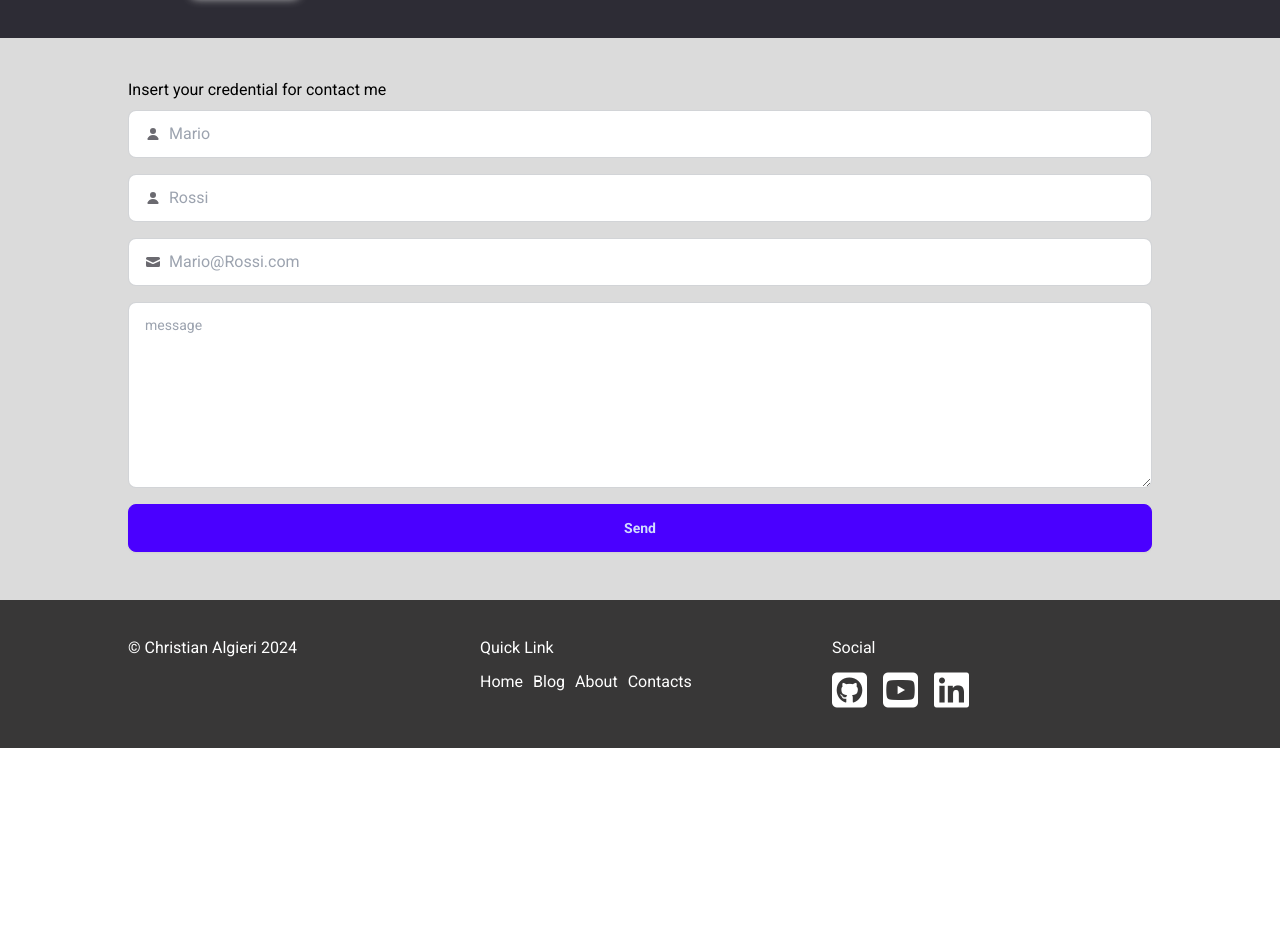
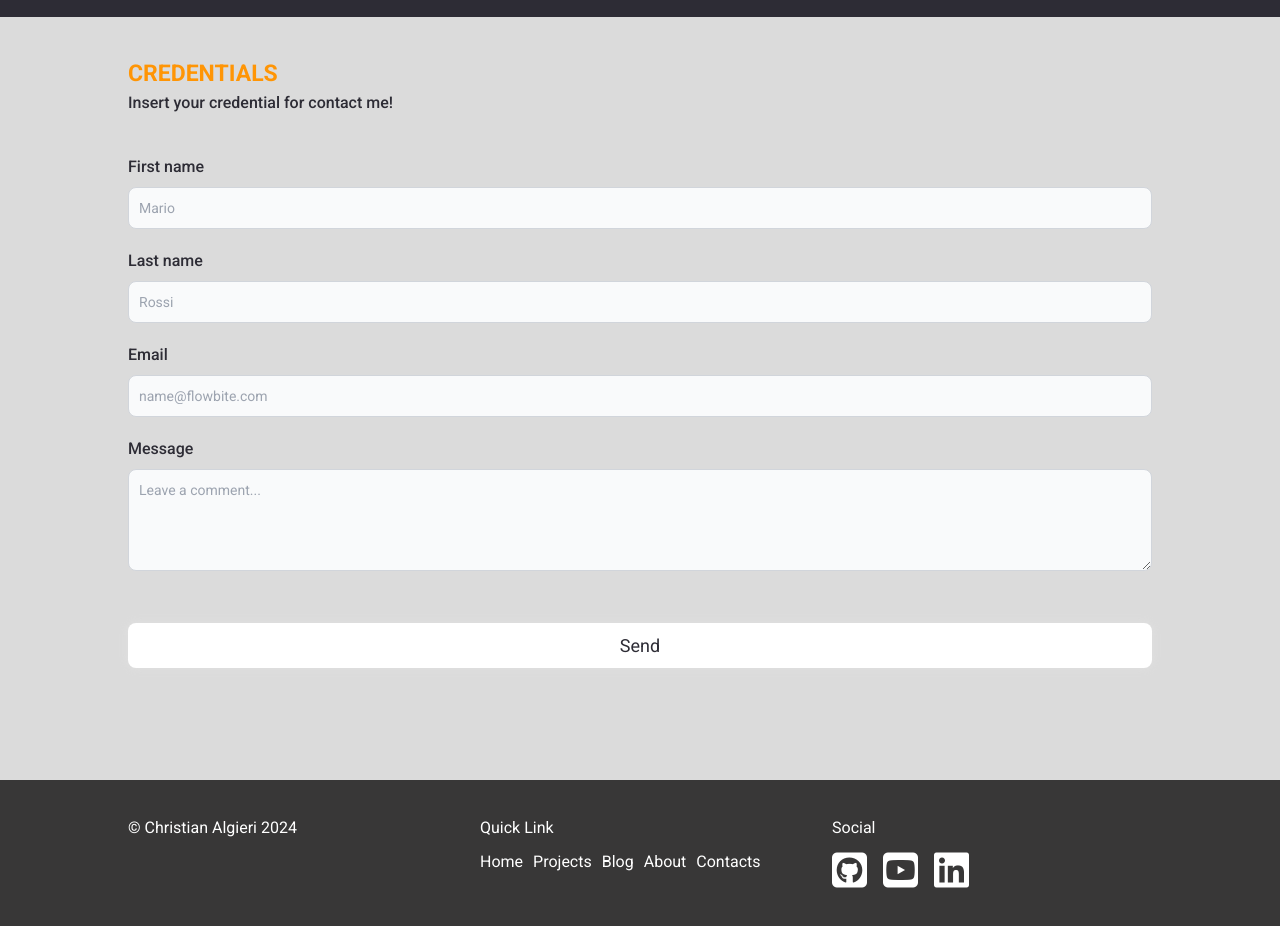
Before and after one commit to chrialge/vite-boolfolio, a Vue app: page /contacts in a window 1280 px wide. Shown: the part 510-1436 px from the top of the page. Before the commit the page ends 1258 px from the top, so only its background shows below. Built offline with nearby package versions, Linux system fonts and the light colour scheme.

Commit message:
add restyle of the form of contacts

```diff
--- a/index.html
+++ b/index.html
@@ -17,7 +17,6 @@
   <link href="https://fonts.googleapis.com/css2?family=Roboto:wght@300;400;500;700;900&display=swap" rel="stylesheet">
 
   <!-- cdn daisyui for tailwind css -->
-  <link href="https://cdn.jsdelivr.net/npm/daisyui@4.11.1/dist/full.min.css" rel="stylesheet" type="text/css" />
   <script src="https://cdn.tailwindcss.com"></script>
 
   <title>My portfolio</title>
--- a/src/components/partials/Footer.vue
+++ b/src/components/partials/Footer.vue
@@ -9,6 +9,10 @@ export default {
                 {
                     'text': 'Home',
                     'route': 'home'
+                },
+                {
+                    'text': 'Projects',
+                    'route': 'projects'
                 },
                 {
                     'text': 'Blog',
--- a/src/style.css
+++ b/src/style.css
@@ -56,6 +56,25 @@ body {
 
 .bg-orange {
   background-color: var(--boolfolio-btn-hover) !important;
+}
+
+.btn {
+  padding: 0.5rem 0.95rem;
+  font-size: 18px;
+  border: 1px solid transparent;
+  border-radius: 0.5rem;
+  cursor: pointer;
+
+  &:hover {
+    background-color: var(--boolfolio-btn-hover) !important;
+    color: white;
+    box-shadow: 0 0 10px #e2711d;
+  }
+}
+
+.btn-primary {
+  background-color: rgb(225, 225, 225);
+  box-shadow: 0 0 10px rgb(225, 225, 225);
 }
 
 /* Region Loader */
@@ -423,24 +442,7 @@ body {
         }
       }
 
-      .btn {
-        padding: 0.5rem 0.95rem;
-        font-size: 18px;
-        border: 1px solid transparent;
-        border-radius: 0.5rem;
-        cursor: pointer;
 
-        &:hover {
-          background-color: var(--boolfolio-btn-hover);
-          color: white;
-          box-shadow: 0 0 10px #e2711d;
-        }
-      }
-
-      .btn-primary {
-        background-color: rgb(225, 225, 225);
-        box-shadow: 0 0 10px rgb(225, 225, 225);
-      }
 
 
 
--- a/src/view/AppContacts.vue
+++ b/src/view/AppContacts.vue
@@ -17,49 +17,46 @@ export default {
 <template>
     <Jumbotron btnName="My Home" btnRoute="home" />
     <div class="container py-10">
+        <h2 class="title">CREDENTIALS</h2>
+        <span class="sub_title">Insert your credential for contact me!</span>
 
 
 
 
-        <h1 class="text-black">Insert your credential for contact me</h1>
+
+        <form action="" class="py-10 flex flex-col">
 
 
-        <form action="" class="flex flex-col gap-4 py-2">
-            <label class="input input-bordered flex items-center gap-2">
-                <svg xmlns="http://www.w3.org/2000/svg" viewBox="0 0 16 16" fill="currentColor"
-                    class="w-4 h-4 opacity-70">
-                    <path
-                        d="M8 8a3 3 0 1 0 0-6 3 3 0 0 0 0 6ZM12.735 14c.618 0 1.093-.561.872-1.139a6.002 6.002 0 0 0-11.215 0c-.22.578.254 1.139.872 1.139h9.47Z" />
-                </svg>
-                <input type="text" class="grow" placeholder="Mario" name="first_name"
-                    aria-describedby="first_nameHelperId" />
-                <small id="first_nameHelper"></small>
-            </label>
+            <div class="mb-5">
+                <label for="first-name" class="block mb-2 text-md font-medium sub_title">
+                    First name</label>
+                <input type="first-name" id="first-name"
+                    class="bg-gray-50 border border-gray-300 text-gray-900 text-sm rounded-lg focus:ring-blue-500 focus:border-blue-500 block w-full p-2.5 dark:bg-gray-700 dark:border-gray-600 dark:placeholder-gray-400 dark:text-white dark:focus:ring-blue-500 dark:focus:border-blue-500"
+                    placeholder="Mario" required />
+            </div>
+            <div class="mb-5">
+                <label for="last-name" class="block mb-2 text-md font-medium sub_title">
+                    Last name</label>
+                <input type="last-name" id="last-name"
+                    class="bg-gray-50 border border-gray-300 text-gray-900 text-sm rounded-lg focus:ring-blue-500 focus:border-blue-500 block w-full p-2.5 dark:bg-gray-700 dark:border-gray-600 dark:placeholder-gray-400 dark:text-white dark:focus:ring-blue-500 dark:focus:border-blue-500"
+                    placeholder="Rossi" required />
+            </div>
+            <div class="mb-5">
+                <label for="email" class="block mb-2 text-md font-medium sub_title">
+                    Email</label>
+                <input type="email" id="email"
+                    class="bg-gray-50 border border-gray-300 text-gray-900 text-sm rounded-lg focus:ring-blue-500 focus:border-blue-500 block w-full p-2.5 dark:bg-gray-700 dark:border-gray-600 dark:placeholder-gray-400 dark:text-white dark:focus:ring-blue-500 dark:focus:border-blue-500 gg"
+                    placeholder="name@flowbite.com" required />
+            </div>
+            <div class="mb-5">
+                <label for="message" class="block mb-2 text-md font-medium sub_title">
+                    Message</label>
+                <textarea id="message" rows="4"
+                    class="block p-2.5 w-full text-sm text-gray-900 bg-gray-50 rounded-lg border border-gray-300 focus:ring-blue-500 focus:border-blue-500 dark:bg-gray-700 dark:border-gray-600 dark:placeholder-gray-400 dark:text-white dark:focus:ring-blue-500 dark:focus:border-blue-500"
+                    placeholder="Leave a comment..."></textarea>
+            </div>
 
-            <label class="input input-bordered flex items-center gap-2">
-                <svg xmlns="http://www.w3.org/2000/svg" viewBox="0 0 16 16" fill="currentColor"
-                    class="w-4 h-4 opacity-70">
-                    <path
-                        d="M8 8a3 3 0 1 0 0-6 3 3 0 0 0 0 6ZM12.735 14c.618 0 1.093-.561.872-1.139a6.002 6.002 0 0 0-11.215 0c-.22.578.254 1.139.872 1.139h9.47Z" />
-                </svg>
-                <input type="text" class="grow" placeholder="Rossi" name="last_name" />
-            </label>
-
-
-            <label class="input input-bordered flex items-center gap-2">
-                <svg xmlns="http://www.w3.org/2000/svg" viewBox="0 0 16 16" fill="currentColor"
-                    class="w-4 h-4 opacity-70">
-                    <path
-                        d="M2.5 3A1.5 1.5 0 0 0 1 4.5v.793c.026.009.051.02.076.032L7.674 8.51c.206.1.446.1.652 0l6.598-3.185A.755.755 0 0 1 15 5.293V4.5A1.5 1.5 0 0 0 13.5 3h-11Z" />
-                    <path
-                        d="M15 6.954 8.978 9.86a2.25 2.25 0 0 1-1.956 0L1 6.954V11.5A1.5 1.5 0 0 0 2.5 13h11a1.5 1.5 0 0 0 1.5-1.5V6.954Z" />
-                </svg>
-                <input type="text" class="grow" placeholder="Mario@Rossi.com" name="email" />
-            </label>
-
-            <textarea class="textarea textarea-bordered" placeholder="message" rows="6" style="width: 100;"></textarea>
-
-            <button class="btn btn-primary">Send</button>
+            <button class="btn btn-primary my-8" style="background-color: white;">Send</button>
         </form>
     </div>
 
```
